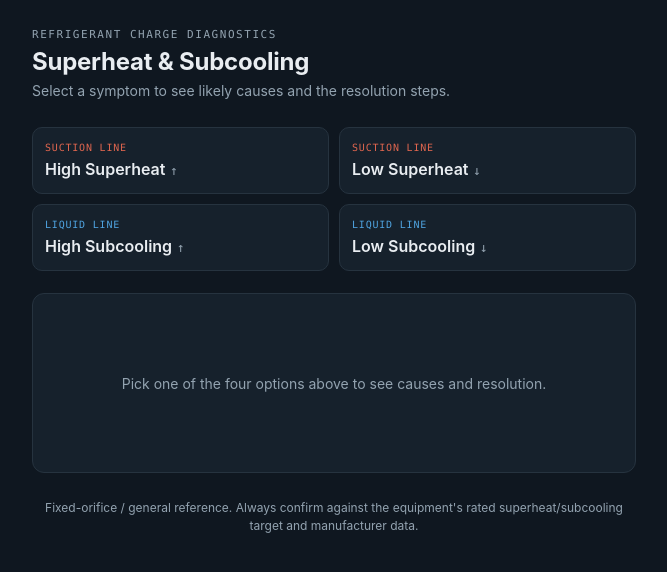
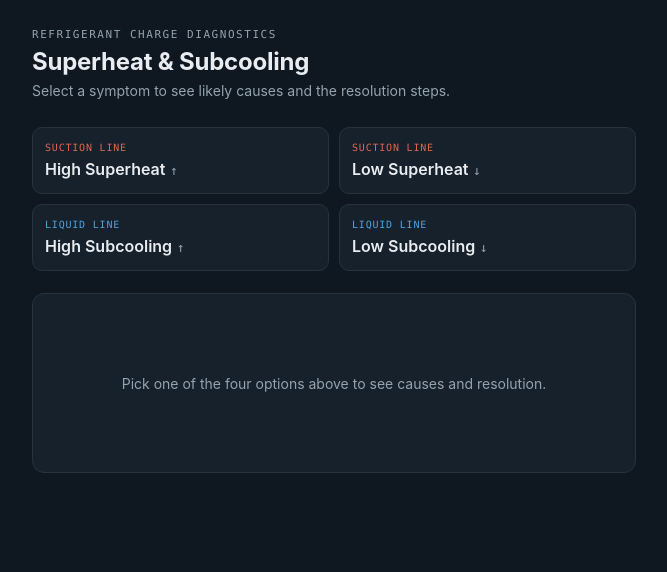
Before and after one commit to SherwinElcock/HVAC-Tools, a plain HTML site: page sub-diagnostic.html in a window 1280 px wide. Shown: the whole page, without its empty margins (306-973 px from the left). Drawn offline with Linux system fonts and the light colour scheme.

Commit message:
Update sub-diagnostic.html
Removed footer.

```diff
--- a/sub-diagnostic.html
+++ b/sub-diagnostic.html
@@ -328,7 +328,7 @@
     </div>
   </div>
 
-  <footer>Fixed-orifice / general reference. Always confirm against the equipment's rated superheat/subcooling target and manufacturer data.</footer>
+  <footer></footer>
 </div>
 
 <script>
```
